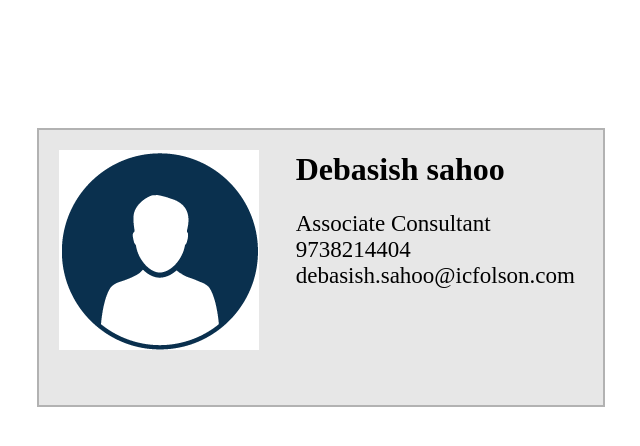
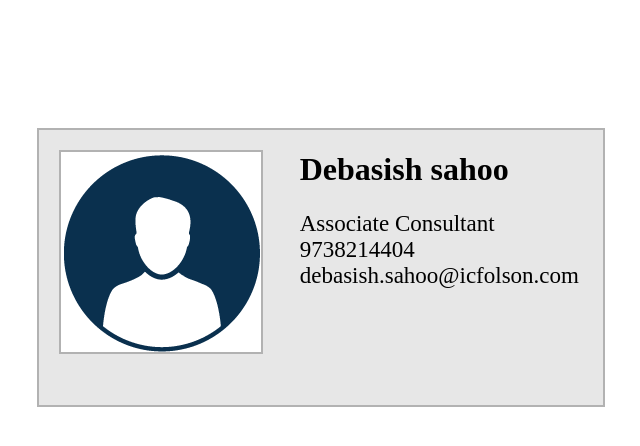
Before and after one commit to Debasish303/angular, a plain HTML site: page index.html in a window 1280 px wide. Shown: the whole page, without its empty margins (319-959 px from the left). Drawn offline with Linux system fonts and the light colour scheme.

Commit message:
Added border arround image.

```diff
--- a/css/main.css
+++ b/css/main.css
@@ -16,6 +16,9 @@ body {
     float: left;
     margin: 0 10% 0 0;
 }
+.evatar img{
+    border: 2px solid #80808082;
+}
 .einfo {
     font-size: 23px;
 }
```
